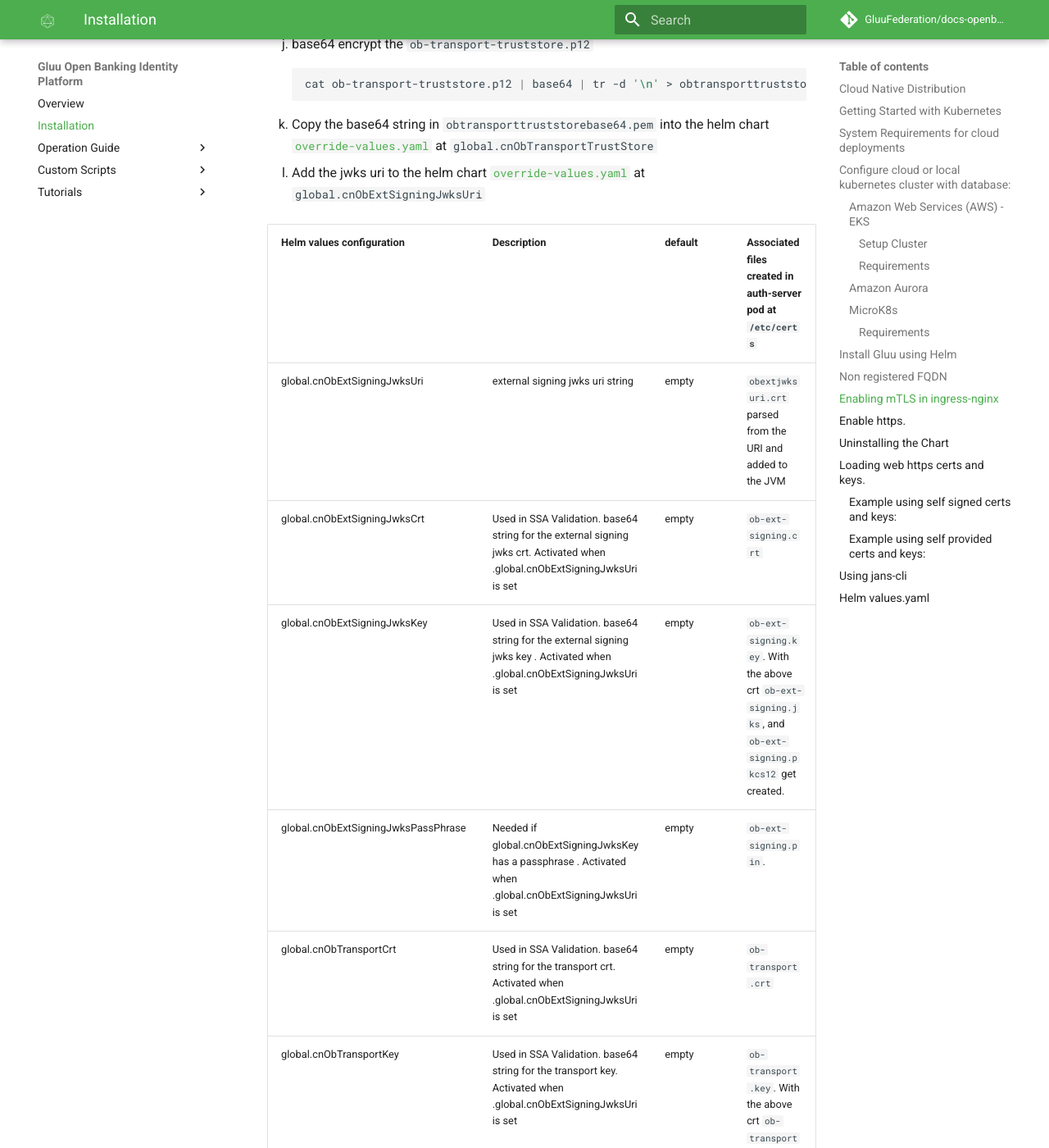
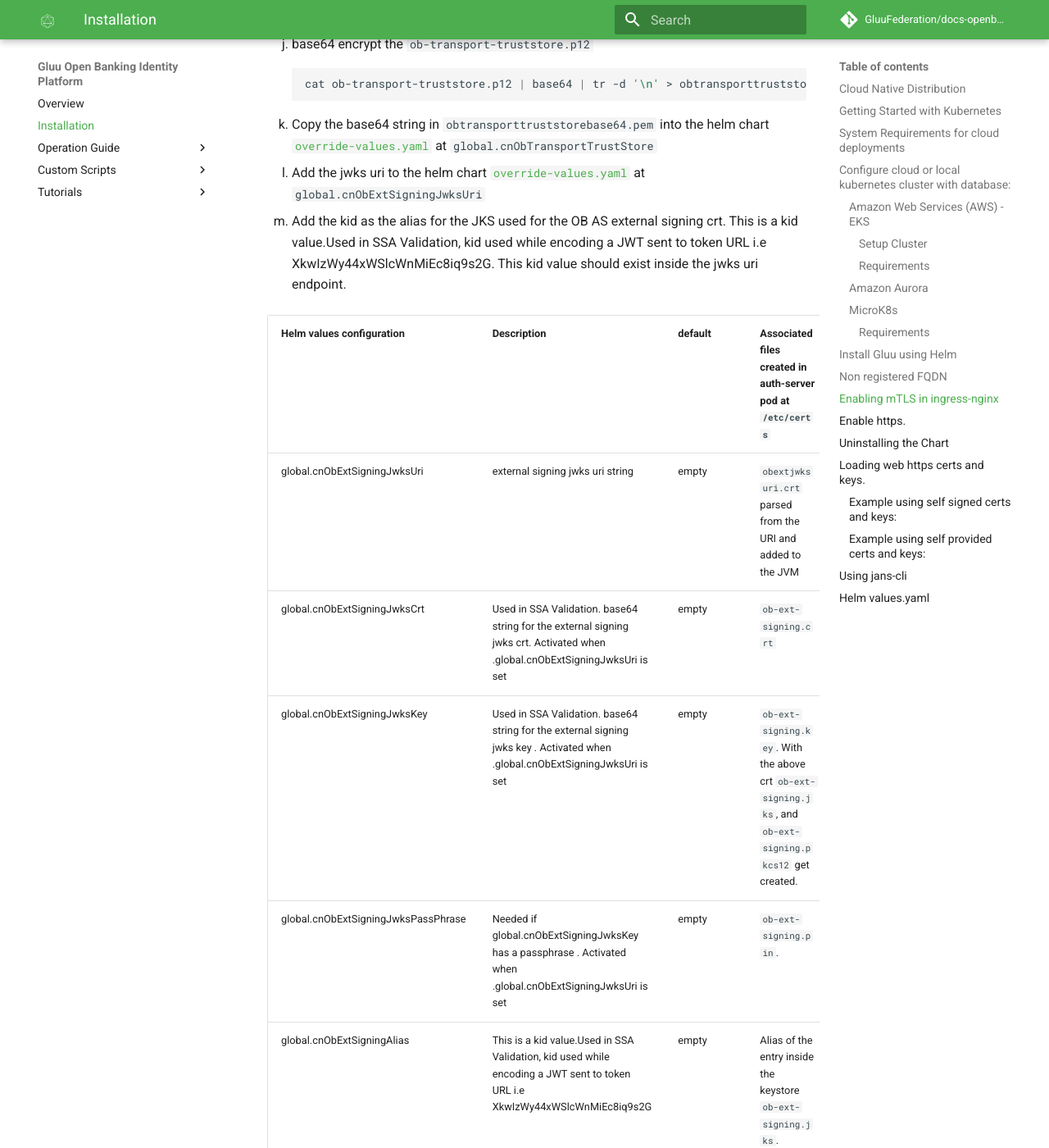
Before and after one commit to GluuFederation/docs-openbanking-prod, an MkDocs documentation site: the page built from docs/source/install-cn.md, in a window 1280 px wide and 1400 px high, scrolled down 4628 px. Shown: the whole window at 82% size. Built offline with MkDocs 1.6.1 and Material for MkDocs 9.7.7, drawn with Linux system fonts in a browser that asks for light colours; comment, search, counter and statistics services are not loaded; some of the changed text lies outside the part shown.

Commit message:
docs: add instruction for adding kid

```diff
--- a/docs/source/install-cn.md
+++ b/docs/source/install-cn.md
@@ -181,12 +181,15 @@ If the provided FQDN for Gluu is not globally resolvable map Gluus FQDN at `/etc
 
     1.  Add the jwks uri to the helm chart [`override-values.yaml`](#helm-valuesyaml) at `global.cnObExtSigningJwksUri`
 
+    1.  Add the kid as the alias for the JKS used for the OB AS external signing crt. This is a kid value.Used in SSA Validation, kid used while encoding a JWT sent to token URL i.e XkwIzWy44xWSlcWnMiEc8iq9s2G. This kid value should exist inside the jwks uri endpoint.
+
     |Helm values configuration           | Description                                                                                                                      | default      | Associated files created in auth-server pod at `/etc/certs`                                            |
     |------------------------------------|----------------------------------------------------------------------------------------------------------------------------------|--------------|--------------------------------------------------------------------------------------------------------|
     |global.cnObExtSigningJwksUri        | external signing jwks uri string                                                                                                 |    empty     | `obextjwksuri.crt` parsed from the URI and added to the JVM                                            |
     |global.cnObExtSigningJwksCrt        | Used in SSA Validation. base64 string for the external signing jwks crt. Activated when .global.cnObExtSigningJwksUri is set     |    empty     | `ob-ext-signing.crt`                                                                                   |
     |global.cnObExtSigningJwksKey        | Used in SSA Validation. base64 string for the external signing jwks key . Activated when .global.cnObExtSigningJwksUri is set    |    empty     | `ob-ext-signing.key`. With the above crt `ob-ext-signing.jks`, and `ob-ext-signing.pkcs12` get created.|
     |global.cnObExtSigningJwksPassPhrase | Needed if global.cnObExtSigningJwksKey has a passphrase . Activated when .global.cnObExtSigningJwksUri is set                    |    empty     | `ob-ext-signing.pin`.                                                                                  |
+    |global.cnObExtSigningAlias          | This is a kid value.Used in SSA Validation, kid used while encoding a JWT sent to token URL i.e XkwIzWy44xWSlcWnMiEc8iq9s2G      |    empty     |  Alias of the entry inside the keystore `ob-ext-signing.jks`.                                          |
     |global.cnObTransportCrt             | Used in SSA Validation. base64 string for the transport crt. Activated when .global.cnObExtSigningJwksUri is set                 |    empty     | `ob-transport.crt`                                                                                     |
     |global.cnObTransportKey             | Used in SSA Validation. base64 string for the transport key. Activated when .global.cnObExtSigningJwksUri is set                 |    empty     | `ob-transport.key`. With the above crt `ob-transport.jks`, and `ob-transport.pkcs12` get created.      |
     |global.cnObTransportKeyPassPhrase   | Needed if global.cnObTransportKey has a passphrase . Activated when .global.cnObExtSigningJwksUri is set                         |    empty     | `ob-transport.pin`.                                                                                    |
@@ -546,6 +549,7 @@ global:
   cnObExtSigningJwksCrt: SWFtTm90YVNlcnZpY2VBY2NvdW50Q2hhbmdlTWV0b09uZQo= # Change to your external OB AS signing jwks crt
   cnObExtSigningJwksKey: SWFtTm90YVNlcnZpY2VBY2NvdW50Q2hhbmdlTWV0b09uZQo= # Change to your external OB AS signing jwks key
   cnObExtSigningJwksKeyPassPhrase: SWFtTm90YVNlcnZpY2VBY2NvdW50Q2hhbmdlTWV0b09uZQo= # Change to your external OB AS signing jwks key passpharse if the key contains one
+  cnObExtSigningAlias: XkwIzWy44xWSlcWnMiEc8iq9s2G #Change to  a kid value used in SSA Validation, kid used while encoding a JWT sent to token URL. This kid value should exist inside the jwks uri endpoint.
   # base64 string for the open banking transport crt and keys. Used when .global.cnObExtSigningJwksUri is set.
   cnObTransportCrt: SWFtTm90YVNlcnZpY2VBY2NvdW50Q2hhbmdlTWV0b09uZQo= # Change to your AS transport crt
   cnObTransportKey: SWFtTm90YVNlcnZpY2VBY2NvdW50Q2hhbmdlTWV0b09uZQo= # Change to your ob AS transport key
```
Also changed, not shown: docs/source/tutorials/cn-prod-tutorial.md (+4 -0 lines).
